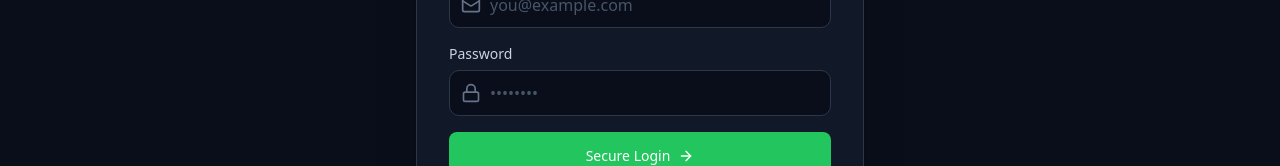
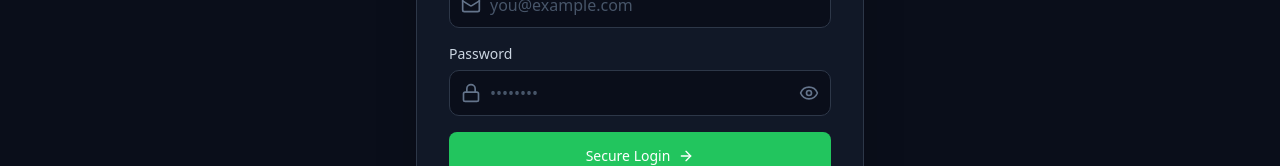
Before and after one commit to cozyaar/stock-study, a React (Vite) app in the folder app/: page / in a window 1280 px wide. Both pictures are taken after a click on the button "Log in". Shown: the part 424-590 px from the top of the page. Built offline with nearby package versions, Linux system fonts and the light colour scheme; no server answers.

Commit message:
feat: Add Eye/EyeOff toggle for Password visibility and format Supabase's giant password complexity error message into readable bullet points.

```diff
--- a/app/src/pages/LoginPage.tsx
+++ b/app/src/pages/LoginPage.tsx
@@ -1,14 +1,16 @@
 import { useState } from 'react';
 import { supabase } from '../lib/supabaseClient';
 import { Button } from '@/components/ui/button';
-import { TrendingUp, Mail, Lock, ArrowRight, Loader2 } from 'lucide-react';
+import { TrendingUp, Mail, Lock, ArrowRight, Loader2, Eye, EyeOff } from 'lucide-react';
+import React from 'react';
 import type { Page } from '@/App';
 
 export function LoginPage({ isSignup = false, onPageChange }: { isSignup?: boolean, onPageChange: (page: Page) => void }) {
     const [email, setEmail] = useState('');
     const [password, setPassword] = useState('');
+    const [showPassword, setShowPassword] = useState(false);
     const [loading, setLoading] = useState(false);
-    const [message, setMessage] = useState<{ text: string; type: 'success' | 'error' } | null>(null);
+    const [message, setMessage] = useState<{ text: React.ReactNode; type: 'success' | 'error' } | null>(null);
 
     const handleAuth = async (e: React.FormEvent) => {
         e.preventDefault();
@@ -24,6 +26,21 @@ export function LoginPage({ isSignup = false, onPageChange }: { isSignup?: boole
             if (error) {
                 if (error.message.includes("already registered")) {
                     setMessage({ text: 'Email already registered. Please log in instead.', type: 'error' });
+                } else if (error.message.includes("Password should contain")) {
+                    setMessage({
+                        text: (
+                            <div className="space-y-1 text-left">
+                                <p className="font-semibold mb-2">Password must contain at least:</p>
+                                <ul className="list-disc pl-5 space-y-1">
+                                    <li>One lowercase letter (a-z)</li>
+                                    <li>One uppercase letter (A-Z)</li>
+                                    <li>One number (0-9)</li>
+                                    <li>One special character (!@#$%^&*)</li>
+                                </ul>
+                            </div>
+                        ),
+                        type: 'error'
+                    });
                 } else {
                     setMessage({ text: error.message, type: 'error' });
                 }
@@ -96,14 +113,25 @@ export function LoginPage({ isSignup = false, onPageChange }: { isSignup?: boole
                             <Lock className="absolute left-3 top-1/2 -translate-y-1/2 w-5 h-5 text-slate-500" />
                             <input
                                 id="password"
-                                type="password"
+                                type={showPassword ? "text" : "password"}
                                 value={password}
                                 onChange={(e) => setPassword(e.target.value)}
                                 placeholder="••••••••"
                                 required
                                 minLength={6}
-                                className="w-full bg-[#0a0e1a] border border-[#2d3748] rounded-lg py-2.5 pl-10 pr-4 text-white placeholder:text-slate-600 focus:outline-none focus:border-[#22c55e] focus:ring-1 focus:ring-[#22c55e] transition-colors"
+                                className="w-full bg-[#0a0e1a] border border-[#2d3748] rounded-lg py-2.5 pl-10 pr-12 text-white placeholder:text-slate-600 focus:outline-none focus:border-[#22c55e] focus:ring-1 focus:ring-[#22c55e] transition-colors"
                             />
+                            <button
+                                type="button"
+                                onClick={() => setShowPassword(!showPassword)}
+                                className="absolute right-3 top-1/2 -translate-y-1/2 text-slate-500 hover:text-slate-300 transition-colors"
+                            >
+                                {showPassword ? (
+                                    <EyeOff className="w-5 h-5" />
+                                ) : (
+                                    <Eye className="w-5 h-5" />
+                                )}
+                            </button>
                         </div>
                     </div>
 
```
